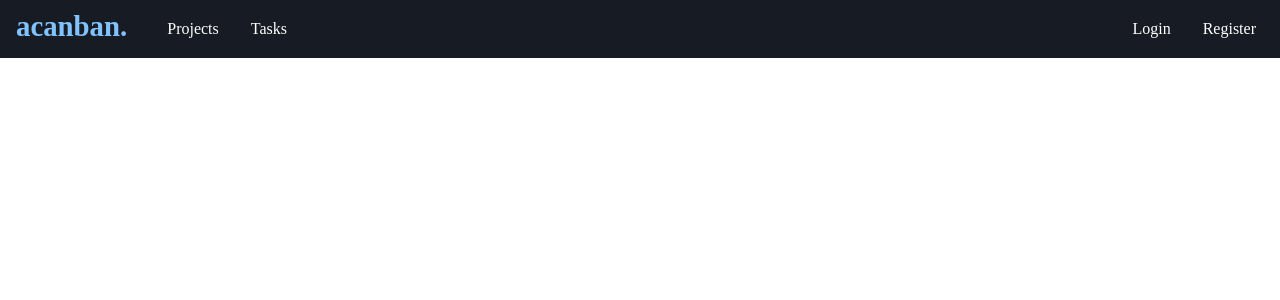
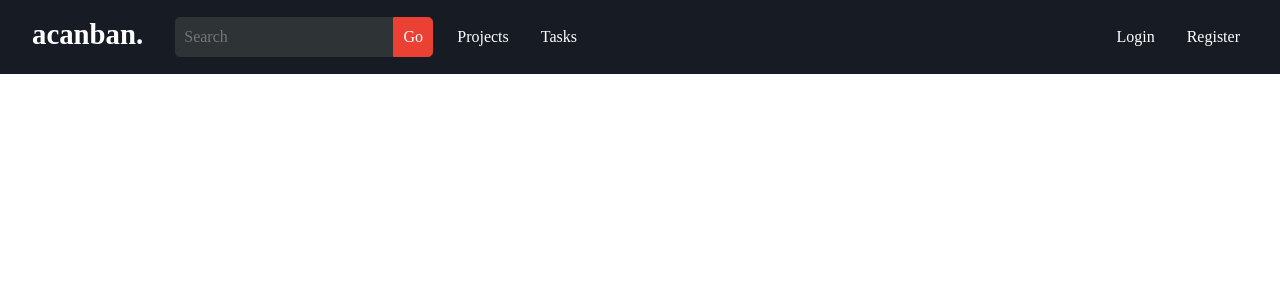
Before and after one commit to Huy-Ngo/acanban, a Python web app: template src/acanban/templates/base.html in a window 1280 px wide. Shown: the top 300 px of the page. Run offline with Jinja, Linux system fonts and the light colour scheme; the template is opened without the code that fills it, so the values that code supplies are empty.

Commit message:
Add search to header bar and stay closer to GH-68
Co-authored-by: Đào Dương Hoàng Long <hoanglonghoab@gmail.com>

```diff
--- a/src/acanban/static/style.css
+++ b/src/acanban/static/style.css
@@ -22,9 +22,11 @@
 :root {
     --color-bg: #ffffff;
     --color-fg: #171c24;
+    --color-fg-alt: #2e3436;
     --color-primary-dark: #0088ff;
     --color-primary-medium: #40a6ff;
     --color-primary-bright: #80c3ff;
+    --color-header-search: #eb4034;
 
     --color-error-bg: #FFD2D2;
     --color-error-fg: #D8000C;
@@ -112,7 +114,10 @@ input[type=submit]:hover { background-color: var(--color-primary-medium) }
 }
 
 /* header */
-nav { background-color: var(--color-fg) }
+nav {
+    background-color: var(--color-fg);
+    padding: 0.5rem 1rem;
+}
 #nav-icons {
     float: left;
     padding: 0.2rem 0;
@@ -129,7 +134,7 @@ nav { background-color: var(--color-fg) }
     background-color: var(--color-fg);
 }
 #logo:hover, #nav-entries > a:hover, #hambutton:hover {
-    color: var(--color-primary-bright);
+    color: var(--color-primary-dark);
 }
 #logo {
     font-size: 1.8rem;
@@ -140,10 +145,37 @@ nav { background-color: var(--color-fg) }
     padding: 0 0.5rem;
 }
 .expand { margin-left: auto }
+#search {
+    margin: auto 0.5rem auto;
+    display: flex;
+}
+#search > input {
+    color: var(--color-bg);
+    height: 2.5rem;
+    margin: auto 0 auto 0;
+    padding: 0.5rem;
+}
+#search > input[type=search] {
+    border: 0.1rem solid var(--color-fg-alt);
+    background: var(--color-fg-alt);
+    border-radius: 0.3rem 0 0 0.3rem;
+}
+#search > input[type=submit] {
+    border: 0.1rem solid var(--color-header-search);
+    background: var(--color-header-search);
+    border-radius: 0 0.3rem 0.3rem 0;
+    width: 2.5rem;
+}
+#search > input:focus {
+    border: 0.1rem solid var(--color-header-search);
+    box-shadow: none;
+    outline: none;
+}
 
 /* hamburger menu */
-@media screen and (max-width: 38rem) {
+@media screen and (max-width: 54rem) {
     nav {
+        padding: 0;
         position: sticky;
         top: 0;
         width: 100%;
@@ -169,9 +201,11 @@ nav { background-color: var(--color-fg) }
         padding: 0;
     }
     #nav-entries > a {
-        border-top: 0.1rem solid #2e3436;
+        border-top: 0.1rem solid var(--color-fg-alt);
         padding: 0.5rem 1rem;
         display: block;
         width: 100%;
     }
+    #search { padding: 0 0 1rem 0.5rem }
+    #search > input[type=search] { width: 80% }
 }
--- a/src/acanban/templates/base.html
+++ b/src/acanban/templates/base.html
@@ -37,6 +37,10 @@
       <input type=checkbox id=hamburger>
 
       <div id=nav-entries>
+        <form id=search>
+          <input type=search placeholder=Search>
+          <input type=submit value=Go>
+        </form>
         <a href=/p>Projects</a>
         <a href=/t>Tasks</a>
 
```
